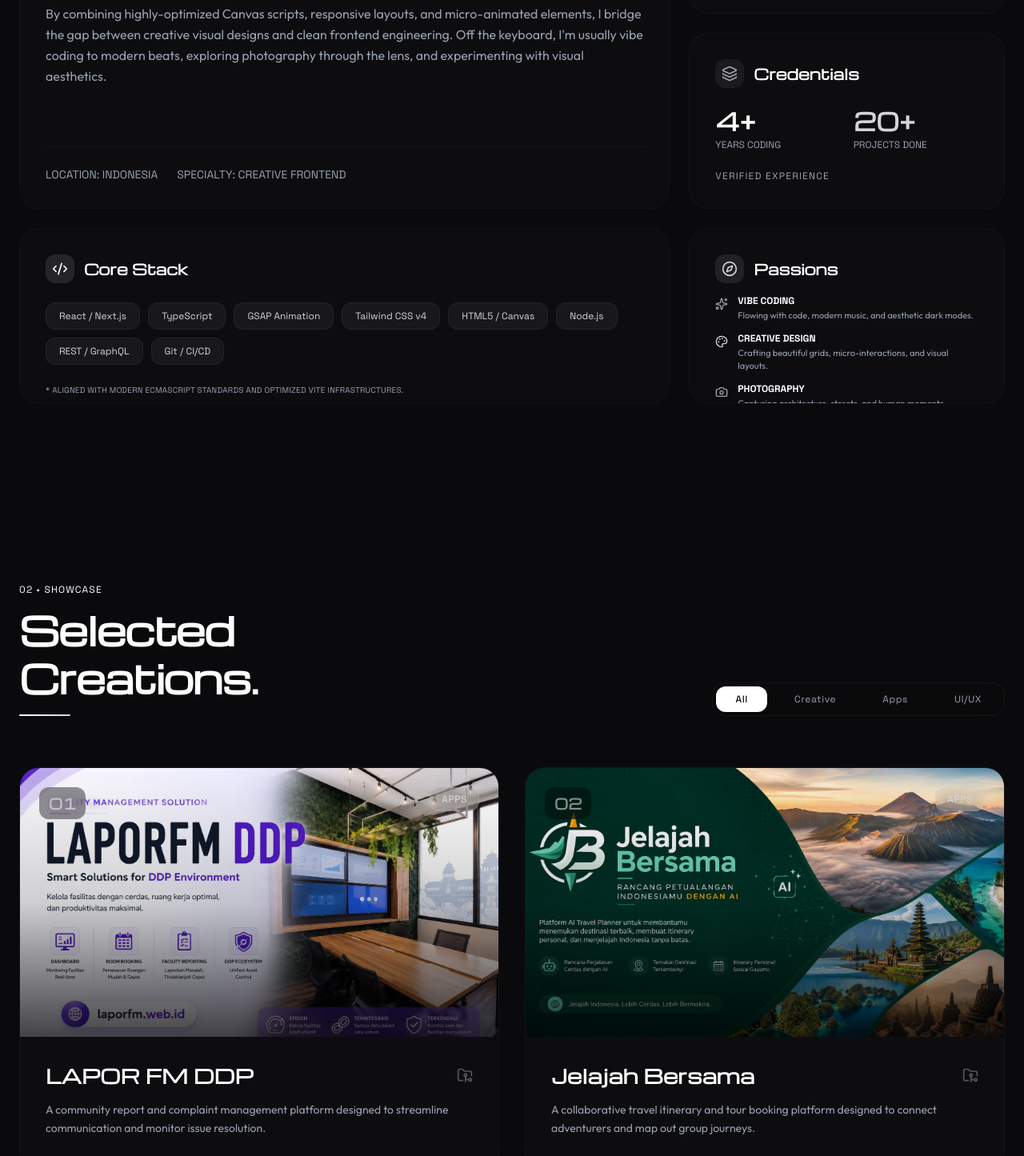
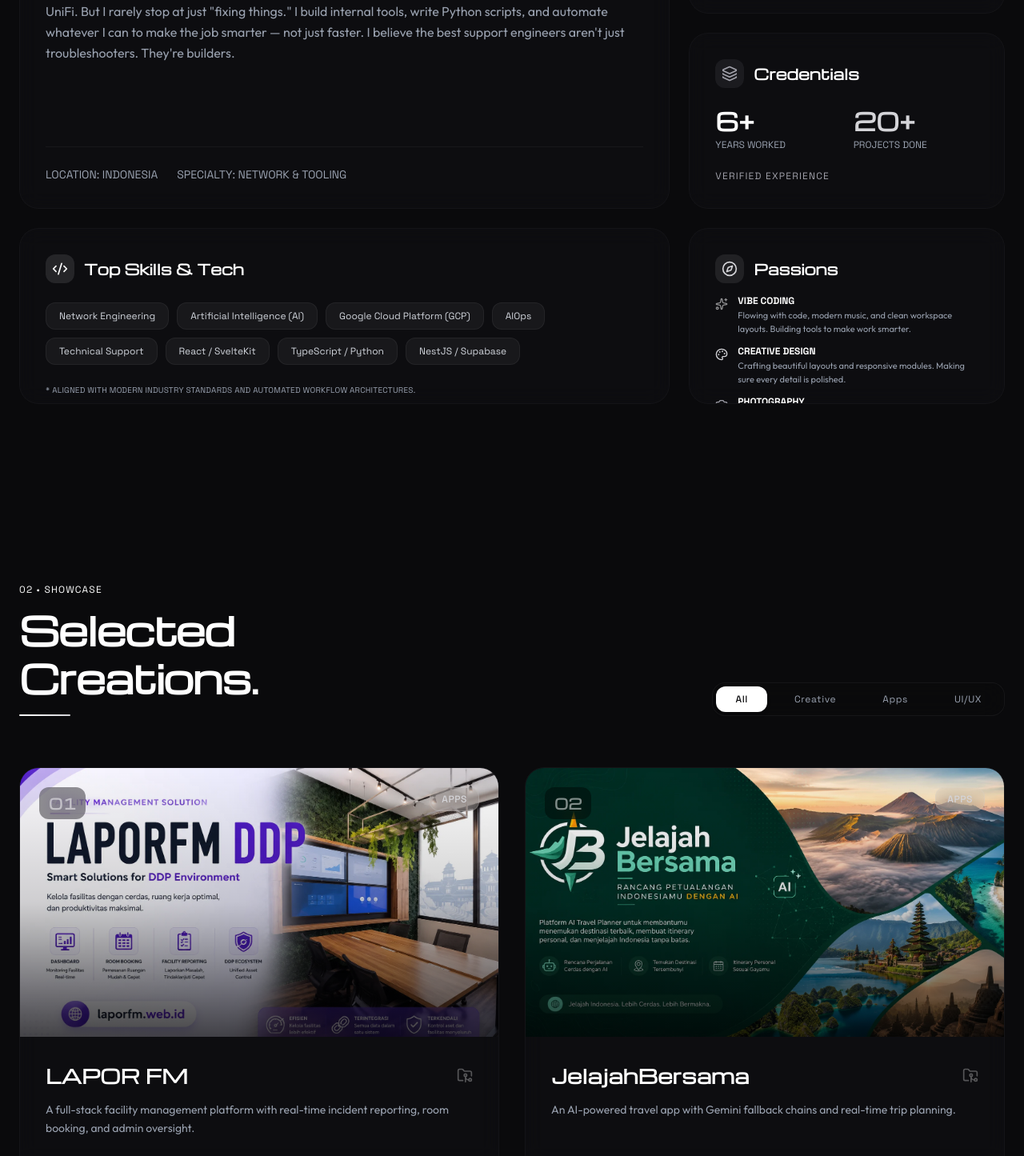
Before and after one commit to fathurrach/portofolio-atnx, a React (Vite) app: page / in a window 1280 px wide. Shown: the part 1345-2790 px from the top of the page at 80% size. Built offline with nearby package versions, Linux system fonts and the light colour scheme.

Commit message:
feat: process new About biography, update top skills list, and integrate InstaCrop project with custom UI mockup

```diff
--- a/src/components/About.tsx
+++ b/src/components/About.tsx
@@ -24,31 +24,31 @@
   }, []);
 
   const skills = [
-    { name: "React / Next.js", category: "frontend" },
-    { name: "TypeScript", category: "language" },
-    { name: "GSAP Animation", category: "creative" },
-    { name: "Tailwind CSS v4", category: "styling" },
-    { name: "HTML5 / Canvas", category: "creative" },
-    { name: "Node.js", category: "backend" },
-    { name: "REST / GraphQL", category: "backend" },
-    { name: "Git / CI/CD", category: "tools" },
+    { name: "Network Engineering", category: "network" },
+    { name: "Artificial Intelligence (AI)", category: "ai" },
+    { name: "Google Cloud Platform (GCP)", category: "cloud" },
+    { name: "AIOps", category: "ops" },
+    { name: "Technical Support", category: "support" },
+    { name: "React / SvelteKit", category: "frontend" },
+    { name: "TypeScript / Python", category: "languages" },
+    { name: "NestJS / Supabase", category: "backend" },
   ];
 
   const passions = [
     {
       icon: <Sparkles size={16} className="text-brand-primary animate-pulse" />,
       title: "Vibe Coding",
-      desc: "Flowing with code, modern music, and aesthetic dark modes.",
+      desc: "Flowing with code, modern music, and clean workspace layouts. Building tools to make work smarter.",
     },
     {
       icon: <Palette size={16} className="text-brand-secondary" />,
       title: "Creative Design",
-      desc: "Crafting beautiful grids, micro-interactions, and visual layouts.",
+      desc: "Crafting beautiful layouts and responsive modules. Making sure every detail is polished.",
     },
     {
       icon: <Camera size={16} className="text-brand-accent" />,
       title: "Photography",
-      desc: "Capturing architecture, streets, and human moments.",
+      desc: "Shooting photos taught me how to slow down, frame properly, and pay attention to detail.",
     },
   ];
 
@@ -87,15 +87,15 @@
                 </h3>
               </div>
               <p className="text-slate-800 dark:text-gray-300 text-lg font-light leading-relaxed mb-6">
-                I am a passionate digital designer and developer focused on bringing stunning interface designs to life. I believe that websites should not just be functional tools, but immersive digital realms that invite exploration, drive interaction, and deliver lasting impressions.
+                I'm the person who gets called when the network goes down — and then stays up late building a dashboard to make sure it never happens again.
               </p>
               <p className="text-slate-700 dark:text-gray-400 font-normal leading-relaxed">
-                By combining highly-optimized Canvas scripts, responsive layouts, and micro-animated elements, I bridge the gap between creative visual designs and clean frontend engineering. Off the keyboard, I'm usually vibe coding to modern beats, exploring photography through the lens, and experimenting with visual aesthetics.
+                By day, I work in Technical Digital Support, managing network infrastructure across multiple sites using UniFi. But I rarely stop at just "fixing things." I build internal tools, write Python scripts, and automate whatever I can to make the job smarter — not just faster. I believe the best support engineers aren't just troubleshooters. They're builders.
               </p>
             </div>
             <div className="flex flex-wrap items-center gap-6 mt-6 border-t border-black/10 dark:border-t-white/5 pt-6 text-sm font-mono text-slate-700 dark:text-gray-400">
               <div>LOCATION: INDONESIA</div>
-              <div>SPECIALTY: CREATIVE FRONTEND</div>
+              <div>SPECIALTY: NETWORK & TOOLING</div>
             </div>
           </div>
 
@@ -110,10 +110,10 @@
               </h3>
             </div>
             <p className="text-slate-700 dark:text-gray-400 text-sm font-normal leading-relaxed">
-              Performance is just as important as visual beauty. 60 FPS frame rates, native semantic markups, and structural accessibility are core values integrated into every single line of my codebase.
+              Every project starts with a problem I actually want to solve — and ends with something I'm not embarrassed to ship.
             </p>
             <span className="text-xs font-mono text-brand-secondary uppercase tracking-widest">
-              Pixel Perfect
+              Core Principles
             </span>
           </div>
 
@@ -130,10 +130,10 @@
             <div className="grid grid-cols-2 gap-4">
               <div>
                 <div className="text-3xl font-heading font-extrabold text-brand-primary">
-                  4+
+                  6+
                 </div>
                 <div className="text-xs text-slate-700 dark:text-gray-400 font-mono mt-1">
-                  YEARS CODING
+                  YEARS WORKED
                 </div>
               </div>
               <div>
@@ -158,7 +158,7 @@
                   <Code2 size={20} />
                 </div>
                 <h3 className="font-heading font-bold text-lg text-black dark:text-white">
-                  Core Stack
+                  Top Skills & Tech
                 </h3>
               </div>
               <div className="flex flex-wrap gap-2.5">
@@ -173,7 +173,7 @@
               </div>
             </div>
             <p className="text-[10px] text-slate-600 dark:text-gray-400 mt-6 font-mono tracking-wide uppercase">
-              * Aligned with modern ECMAScript standards and optimized Vite infrastructures.
+              * Aligned with modern industry standards and automated workflow architectures.
             </p>
           </div>
 
--- a/src/components/Portfolio.tsx
+++ b/src/components/Portfolio.tsx
@@ -20,23 +20,33 @@
   const projects: Project[] = [
     {
       id: 1,
-      title: "LAPOR FM DDP",
+      title: "LAPOR FM",
       category: "Apps",
       description:
-        "A community report and complaint management platform designed to streamline communication and monitor issue resolution.",
-      tags: ["Next.js", "React", "Tailwind CSS", "Vercel"],
+        "A full-stack facility management platform with real-time incident reporting, room booking, and admin oversight.",
+      tags: ["NestJS", "SvelteKit", "Supabase", "Socket.io"],
       image: "/images/portfolio/laporfm.webp",
       demoUrl: "https://laporfm.web.id",
     },
     {
       id: 2,
-      title: "Jelajah Bersama",
+      title: "JelajahBersama",
       category: "Apps",
       description:
-        "A collaborative travel itinerary and tour booking platform designed to connect adventurers and map out group journeys.",
-      tags: ["React", "Vite", "Tailwind CSS", "Framer Motion"],
+        "An AI-powered travel app with Gemini fallback chains and real-time trip planning.",
+      tags: ["SvelteKit", "NestJS", "Gemini AI"],
       image: "/images/portfolio/jelajahbersama.webp",
       demoUrl: "https://jelajahbersama.atnx.my.id",
+    },
+    {
+      id: 3,
+      title: "InstaCrop",
+      category: "Creative",
+      description:
+        "A React + TypeScript image cropping tool with AI caption generation.",
+      tags: ["React", "TypeScript", "AI Captioning", "Canvas API"],
+      image: "/images/portfolio/instacrop.webp",
+      demoUrl: "https://instacrop.atnx.my.id",
     },
   ];
 
```
Also changed, not shown: public/images/portfolio/instacrop.webp (added).
